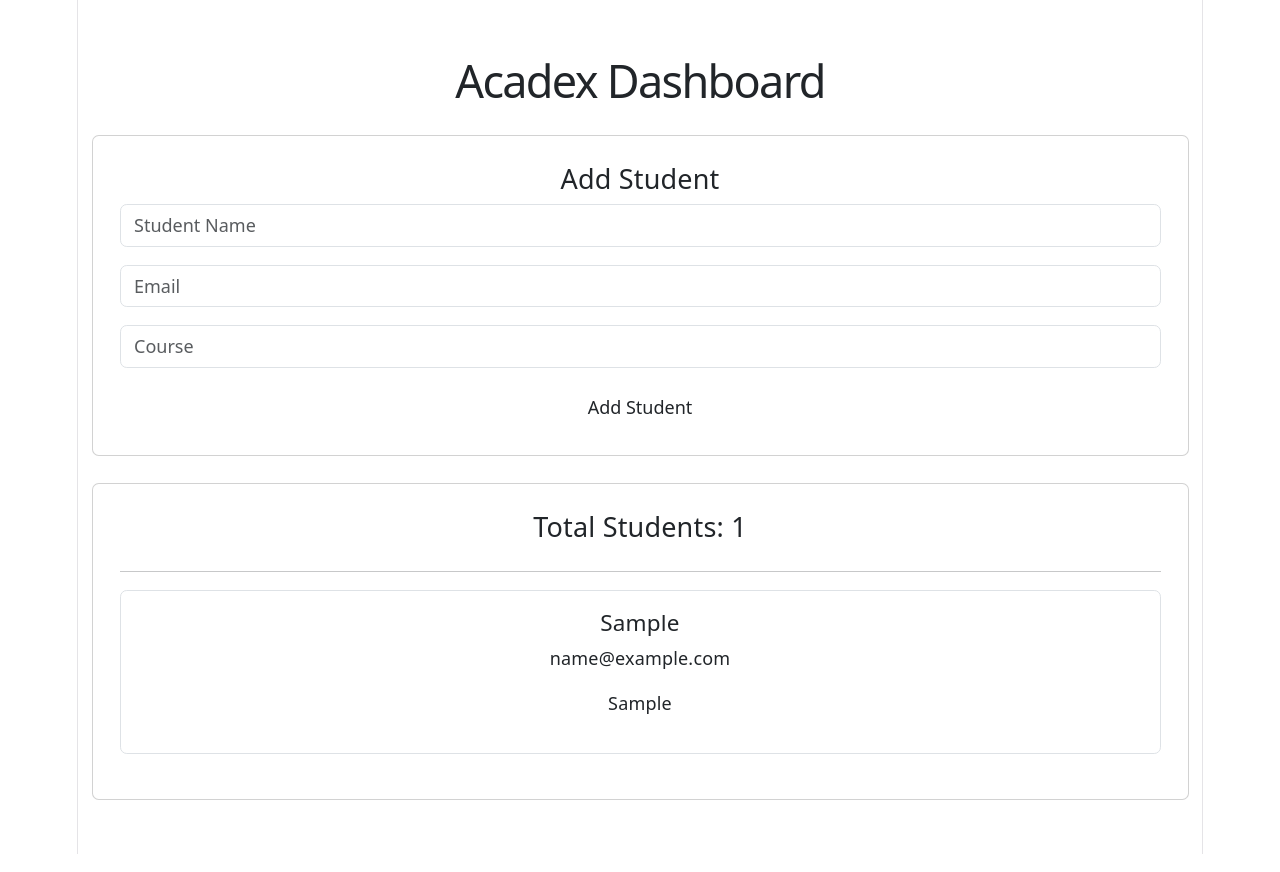
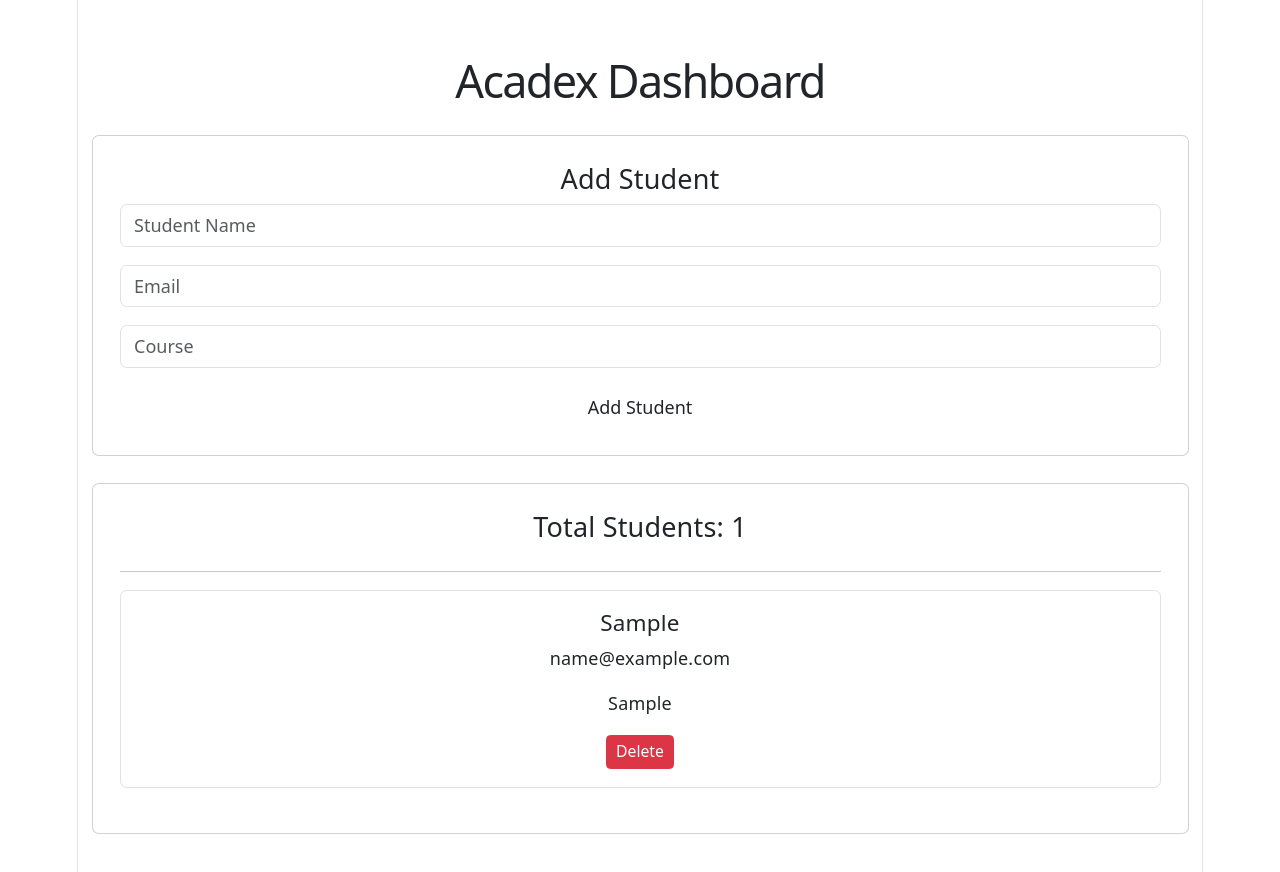
Before and after one commit to arunima1507/acadex, a React app in the folder frontend/: page /dashboard in a window 1280 px wide. Both pictures are taken after typing "Sample", "name@example.com", "Sample" into the empty fields and a click on the button "Add Student". Shown: the top 872 px of the page. Built offline with nearby package versions, Linux system fonts and the light colour scheme; the HTML template or start-up script is replaced by a standard one.

Commit message:
feat: add student deletion functionality

```diff
--- a/frontend/src/pages/Dashboard.jsx
+++ b/frontend/src/pages/Dashboard.jsx
@@ -28,6 +28,14 @@ function Dashboard() {
     setEmail("");
     setCourse("");
   };
+
+  const handleDeleteStudent = (id) => {
+    const updatedStudents = students.filter(
+        (student) => student.id !== id
+    );
+
+    setStudents(updatedStudents);
+};
 
   return (
     <div className="container py-5">
@@ -91,6 +99,14 @@ function Dashboard() {
               <p>{student.email}</p>
 
               <p>{student.course}</p>
+              <button
+                className="btn btn-danger btn-sm"
+                onClick={() => handleDeleteStudent(student.id)}
+              >
+
+                Delete
+
+              </button>
             </div>
           ))
         )}
```
